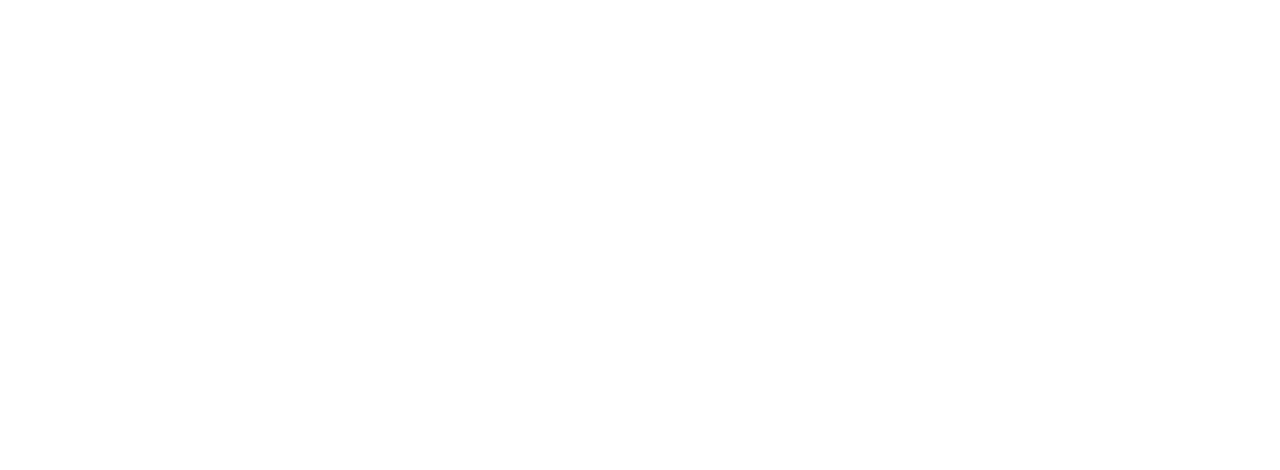
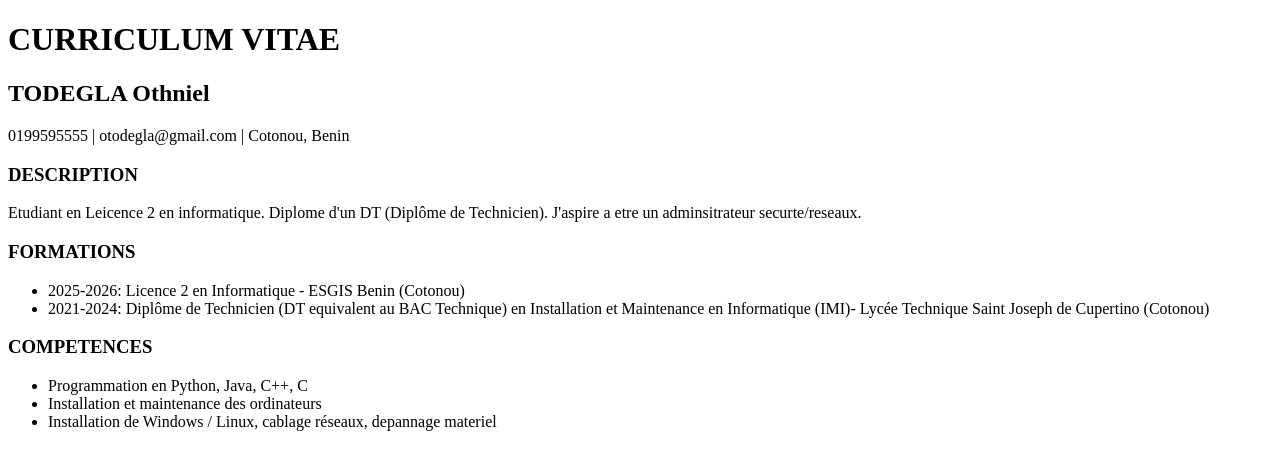
Before and after one commit to Leintho1/mon-cv, a plain HTML site: page index.html in a window 1280 px wide. Drawn offline with Linux system fonts and the light colour scheme.

Commit message:
mise en place de la section competenses

```diff
--- a/index.html
+++ b/index.html
@@ -7,6 +7,31 @@
     <title>Document</title>
 </head>
 <body>
-
+    <header>
+        <h1>CURRICULUM VITAE</h1>
+        <h2>TODEGLA Othniel</h2>
+        <p>0199595555 | otodegla@gmail.com | Cotonou, Benin</p>
+    </header>
+    <main>
+        <div>
+            <h3>DESCRIPTION</h3>
+            <p>Etudiant en Leicence 2 en informatique. Diplome d'un DT (Diplôme de Technicien). J'aspire a etre un adminsitrateur securte/reseaux.</p>
+        </div>
+        <div>
+            <h3>FORMATIONS</h3>
+            <ul>
+                <li>2025-2026: Licence 2 en Informatique - ESGIS Benin (Cotonou)</li>
+                <li>2021-2024: Diplôme de Technicien (DT equivalent au BAC Technique) en Installation et Maintenance en Informatique (IMI)- Lycée Technique Saint Joseph de Cupertino (Cotonou)</li>
+            </ul>
+        </div>
+         <div>
+            <h3>COMPETENCES</h3>
+            <ul>
+                <li>Programmation en Python, Java, C++, C</li>
+                <li>Installation et maintenance des ordinateurs</li>
+                <li>Installation de Windows / Linux, cablage réseaux, depannage materiel</li>
+            </ul>
+        </div>
+    </main>
 </body>
 </html>
```
